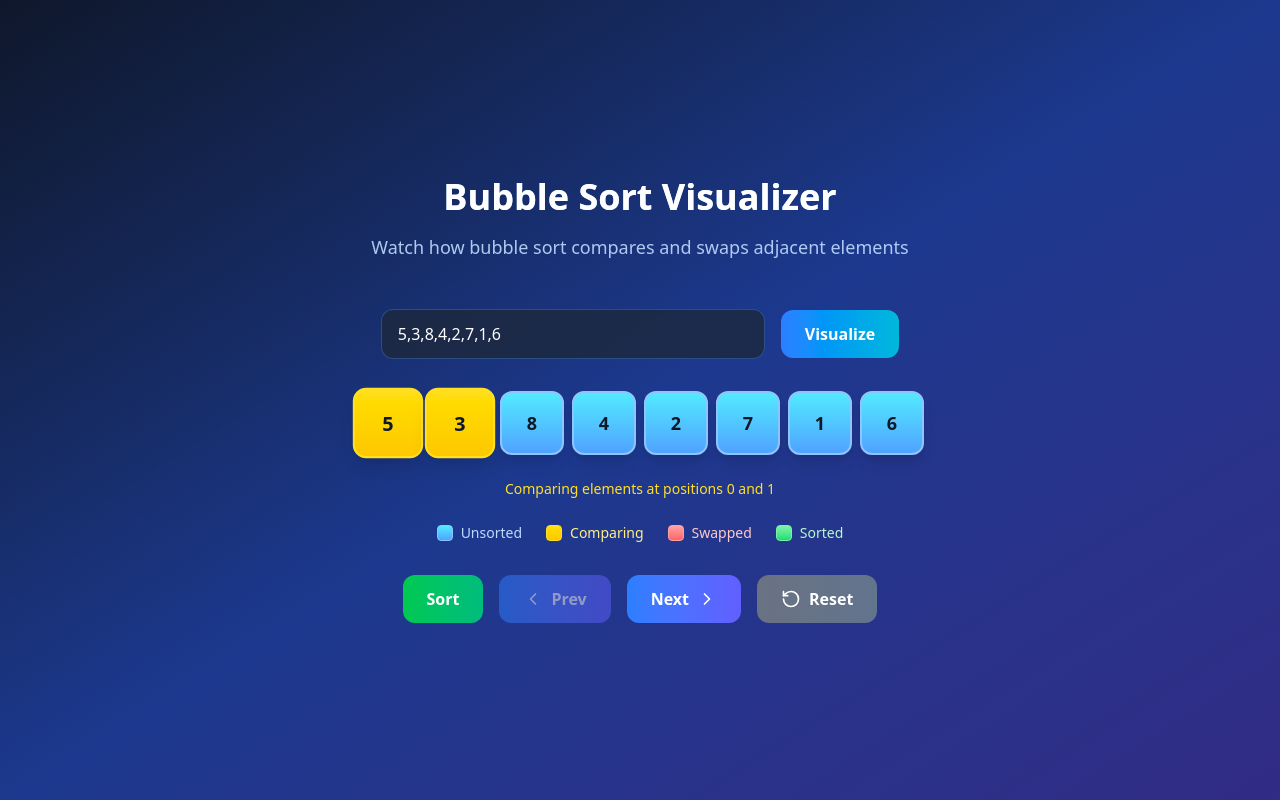
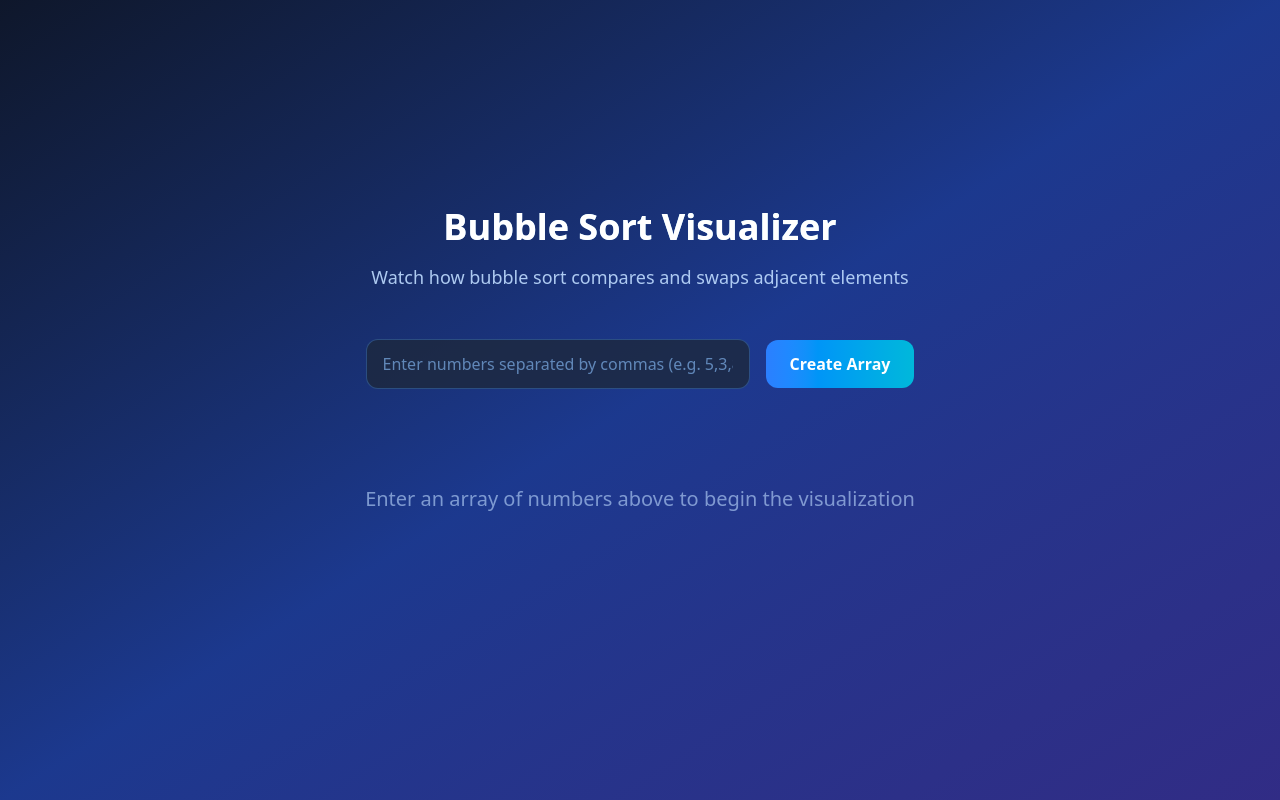
Before and after one commit to NadhiyaNashath/algorithm-visualizer, a React (Vite) app: page /algorithm-visualizer/bubble-sort in a window 1280 px wide. Built offline with nearby package versions, Linux system fonts and the light colour scheme.

Commit message:
feat: number comparision in bubble sort

```diff
--- a/src/components/BubbleSortVisualizer.jsx
+++ b/src/components/BubbleSortVisualizer.jsx
@@ -1,10 +1,77 @@
 import React, { useState, useEffect, useRef } from 'react';
 import { Play, Pause, SkipBack, ChevronLeft, ChevronRight, RotateCcw } from 'lucide-react';
-import { getBubbleSortSteps } from '../utils/bubbleSortSteps';
+
+// Bubble sort steps generator
+function getBubbleSortSteps(arr) {
+  const steps = [];
+  const array = [...arr];
+  const n = array.length;
+
+  // Initial state
+  steps.push({
+    array: [...array],
+    comparing: null,
+    swapped: null,
+    sortedIndices: []
+  });
+
+  const sortedIndices = [];
+
+  for (let i = 0; i < n - 1; i++) {
+    for (let j = 0; j < n - i - 1; j++) {
+      // Show comparison
+      steps.push({
+        array: [...array],
+        comparing: [j, j + 1],
+        swapped: null,
+        sortedIndices: [...sortedIndices]
+      });
+
+      // Check if swap is needed
+      if (array[j] > array[j + 1]) {
+        // Swap
+        [array[j], array[j + 1]] = [array[j + 1], array[j]];
+
+        // Show swap
+        steps.push({
+          array: [...array],
+          comparing: null,
+          swapped: [j, j + 1],
+          sortedIndices: [...sortedIndices]
+        });
+      }
+    }
+
+    // Mark the last element as sorted
+    sortedIndices.push(n - 1 - i);
+
+    steps.push({
+      array: [...array],
+      comparing: null,
+      swapped: null,
+      sortedIndices: [...sortedIndices]
+    });
+  }
+
+  // Mark the first element as sorted (it's automatically sorted when we reach here)
+  if (n > 0) {
+    sortedIndices.push(0);
+  }
+
+  // Final state
+  steps.push({
+    array: [...array],
+    comparing: null,
+    swapped: null,
+    sortedIndices: [...sortedIndices]
+  });
+
+  return steps;
+}
 
 export default function BubbleSortVisualizer() {
-  const [inputValue, setInputValue] = useState('5,3,8,4,2,7,1,6');
-  const [array, setArray] = useState([5, 3, 8, 4, 2, 7, 1, 6]);
+  const [inputValue, setInputValue] = useState('');
+  const [array, setArray] = useState(null);
   const [steps, setSteps] = useState([]);
   const [currentStepIndex, setCurrentStepIndex] = useState(0);
   const [isPlaying, setIsPlaying] = useState(false);
@@ -12,13 +79,19 @@ export default function BubbleSortVisualizer() {
 
   // Generate steps whenever array changes
   useEffect(() => {
+    if (array && array.length > 0) {
       setSteps(getBubbleSortSteps(array));
       setCurrentStepIndex(0);
       setIsPlaying(false);
+    } else {
+      setSteps([]);
+      setCurrentStepIndex(0);
+      setIsPlaying(false);
+    }
   }, [array]);
 
   useEffect(() => {
-    if (isPlaying) {
+    if (isPlaying && steps.length > 0) {
       intervalRef.current = setInterval(() => {
         setCurrentStepIndex((idx) => {
           if (idx < steps.length - 1) return idx + 1;
@@ -27,7 +100,7 @@ export default function BubbleSortVisualizer() {
             return idx;
           }
         });
-      }, 800);
+      }, 1300);
     } else {
       clearInterval(intervalRef.current);
     }
@@ -35,18 +108,13 @@ export default function BubbleSortVisualizer() {
     return () => clearInterval(intervalRef.current);
   }, [isPlaying, steps.length]);
 
-  if (steps.length === 0) {
-    return (
-      <div className="min-h-screen bg-gradient-to-br from-slate-900 via-blue-900 to-indigo-900 flex items-center justify-center">
-        <div className="text-blue-200 text-xl">Loading...</div>
-      </div>
-    );
+  const handleSubmit = (e) => {
+    e?.preventDefault();
+    if (!inputValue.trim()) {
+      alert('Please enter some numbers');
+      return;
     }
 
-  const { array: currentArray, comparing, swapped, sortedIndices } = steps[currentStepIndex];
-
-  const handleSubmit = (e) => {
-    e?.preventDefault();
     const parsedArray = inputValue
       .split(',')
       .map((s) => s.trim())
@@ -62,6 +130,10 @@ export default function BubbleSortVisualizer() {
   };
 
   const getBarColor = (index) => {
+    if (!steps.length || currentStepIndex >= steps.length) return 'bg-gradient-to-t from-blue-400 to-cyan-300 border-blue-300';
+
+    const { comparing, swapped, sortedIndices } = steps[currentStepIndex];
+
     if (sortedIndices && sortedIndices.includes(index)) {
       return 'bg-gradient-to-t from-green-400 to-green-300 border-green-300';
     } else if (swapped && swapped.includes(index)) {
@@ -72,6 +144,8 @@ export default function BubbleSortVisualizer() {
       return 'bg-gradient-to-t from-blue-400 to-cyan-300 border-blue-300';
     }
   };
+
+  const currentStep = steps[currentStepIndex];
 
   return (
     <div className="min-h-screen bg-gradient-to-br from-slate-900 via-blue-900 to-indigo-900 p-8 flex items-center justify-center">
@@ -87,13 +161,13 @@ export default function BubbleSortVisualizer() {
         </div>
 
         {/* Input Form */}
-        <div className="mb-4">
+        <div className="mb-8">
           <div className="flex flex-col sm:flex-row gap-4 items-center justify-center">
             <input
               type="text"
               value={inputValue}
               onChange={(e) => setInputValue(e.target.value)}
-              placeholder="Enter numbers separated by commas"
+              placeholder="Enter numbers separated by commas (e.g. 5,3,8)"
               className="w-full sm:w-96 px-4 py-3 bg-slate-800/80 border border-blue-400/30 rounded-xl text-white placeholder-blue-300/60 focus:outline-none focus:border-blue-400/60 focus:ring-2 focus:ring-blue-400/20"
               onKeyPress={(e) => {
                 if (e.key === 'Enter') {
@@ -103,24 +177,35 @@ export default function BubbleSortVisualizer() {
             />
             <button
               onClick={handleSubmit}
-              className="px-6 py-3 bg-gradient-to-r from-blue-500 to-cyan-500 text-white font-semibold rounded-xl hover:from-blue-600 hover:to-cyan-600 transition-all duration-200 transform"
+              className="px-6 py-3 bg-gradient-to-r from-blue-500 to-cyan-500 text-white font-semibold rounded-xl hover:from-blue-600 hover:to-cyan-600 transition-all duration-200 transform hover:scale-105"
             >
-              Visualize
+              Create Array
             </button>
           </div>
         </div>
 
-        {/* Array Visualization */}
-        <div className="mb-8 mt-8">
+        {/* Show message when no array is entered */}
+        {!array && (
+          <div className="text-center py-16">
+            <div className="text-blue-200/60 text-xl mb-4">
+              Enter an array of numbers above to begin the visualization
+            </div>
+          </div>
+        )}
+
+        {/* Array Visualization - Only show when array exists */}
+        {array && steps.length > 0 && (
+          <div className="mb-8">
             <div className="flex flex-wrap justify-center gap-2 mb-6">
-            {currentArray.map((value, index) => (
+
+              {currentStep.array.map((value, index) => (
                 <div
                   key={index}
                   className={`
                     h-16 w-16 ${getBarColor(index)}
                     flex items-center justify-center text-gray-900 font-bold text-lg
                     rounded-xl border-2 transition-all duration-300 transform
-                  ${(comparing && comparing.includes(index)) || (swapped && swapped.includes(index)) ? 'scale-110' : 'scale-100'}
+                    ${(currentStep.comparing && currentStep.comparing.includes(index)) || (currentStep.swapped && currentStep.swapped.includes(index)) ? 'scale-110' : 'scale-100'}
                     shadow-lg
                   `}
                 >
@@ -131,25 +216,37 @@ export default function BubbleSortVisualizer() {
 
             {/* Step Information */}
             <div className="text-center mb-6">
-            {comparing && (
-              <div className="text-yellow-300 text-sm mt-2">
-                Comparing elements at positions {comparing[0]} and {comparing[1]}
+              <div className="text-blue-200 text-sm mb-2">
+                Step {currentStepIndex + 1} of {steps.length}
+              </div>
+              {currentStep.comparing && (
+                <div className="text-yellow-300 text-lg mt-2">
+                  Comparing: {currentStep.array[currentStep.comparing[0]]} vs {currentStep.array[currentStep.comparing[1]]}
+                  <div className="text-yellow-200 text-base mt-1">
+                    {currentStep.array[currentStep.comparing[0]] > currentStep.array[currentStep.comparing[1]]
+                      ? `${currentStep.array[currentStep.comparing[0]]} > ${currentStep.array[currentStep.comparing[1]]}, swap needed!`
+                      : `${currentStep.array[currentStep.comparing[0]]} ≤ ${currentStep.array[currentStep.comparing[1]]}, no swap needed`
+                    }
+                  </div>
                 </div>
               )}
-            {swapped && (
-              <div className="text-red-300 text-sm mt-2">
-                Swapped elements at positions {swapped[0]} and {swapped[1]}
+              {currentStep.swapped && (
+                <div className="text-red-300 text-lg mt-2">
+                  Swapped: {currentStep.array[currentStep.swapped[1]]} and {currentStep.array[currentStep.swapped[0]]}
+                  <div className="text-red-200 text-base mt-1">
+                    {currentStep.array[currentStep.swapped[1]]} was greater than {currentStep.array[currentStep.swapped[0]]}, so they were swapped
+                  </div>
                 </div>
               )}
-            {sortedIndices && sortedIndices.length === currentArray.length && (
-              <div className="text-green-300 text-sm mt-2 font-semibold">
+              {currentStep.sortedIndices && currentStep.sortedIndices.length === currentStep.array.length && (
+                <div className="text-green-300 text-lg mt-2 font-semibold">
                   Array is sorted!
                 </div>
               )}
             </div>
 
             {/* Legend */}
-          <div className="flex flex-wrap justify-center gap-6 text-sm">
+            <div className="flex flex-wrap justify-center gap-6 text-sm mb-8">
               <div className="flex items-center gap-2">
                 <div className="w-4 h-4 bg-gradient-to-t from-blue-400 to-cyan-300 rounded border border-blue-300"></div>
                 <span className="text-blue-200">Unsorted</span>
@@ -167,31 +264,30 @@ export default function BubbleSortVisualizer() {
                 <span className="text-green-200">Sorted</span>
               </div>
             </div>
-        </div>
-
-        {/* Controls */}
-        <div className="">
+            <div className='p-4 items-center justify-center flex text-white text-xl font-semibold'>Click the play button to begin sorting</div>
+            {/* Controls - Only show when array exists */}
             <div className="flex flex-wrap justify-center gap-4">
               <button
                 onClick={() => setIsPlaying(!isPlaying)}
-              className="flex items-center gap-2 px-6 py-3 bg-gradient-to-r from-green-500 to-emerald-500 text-white font-semibold rounded-xl hover:from-green-600 hover:to-emerald-600 transition-all duration-200 transform"
+                className="flex items-center gap-2 px-6 py-3 bg-gradient-to-r from-green-500 to-emerald-500 text-white font-semibold rounded-xl hover:from-green-600 hover:to-emerald-600 transition-all duration-200 transform hover:scale-105"
               >
-              {isPlaying ? 'Pause' : 'Sort'}
+                {isPlaying ? <Pause size={20} /> : <Play size={20} />}
+                {isPlaying ? 'Pause' : 'Play'}
               </button>
 
               <button
                 onClick={() => setCurrentStepIndex((idx) => Math.max(idx - 1, 0))}
                 disabled={currentStepIndex === 0}
-              className="flex items-center gap-2 px-6 py-3 bg-gradient-to-r from-blue-500 to-indigo-500 text-white font-semibold rounded-xl hover:from-blue-600 hover:to-indigo-600 transition-all duration-200 transform disabled:opacity-50 disabled:transform-none disabled:cursor-not-allowed"
+                className="flex items-center gap-2 px-6 py-3 bg-gradient-to-r from-blue-500 to-indigo-500 text-white font-semibold rounded-xl hover:from-blue-600 hover:to-indigo-600 transition-all duration-200 transform hover:scale-105 disabled:opacity-50 disabled:transform-none disabled:cursor-not-allowed"
               >
                 <ChevronLeft size={20} />
-              Prev
+                Previous
               </button>
 
               <button
                 onClick={() => setCurrentStepIndex((idx) => Math.min(idx + 1, steps.length - 1))}
                 disabled={currentStepIndex === steps.length - 1}
-              className="flex items-center gap-2 px-6 py-3 bg-gradient-to-r from-blue-500 to-indigo-500 text-white font-semibold rounded-xl hover:from-blue-600 hover:to-indigo-600 transition-all duration-200 transform disabled:opacity-50 disabled:transform-none disabled:cursor-not-allowed"
+                className="flex items-center gap-2 px-6 py-3 bg-gradient-to-r from-blue-500 to-indigo-500 text-white font-semibold rounded-xl hover:from-blue-600 hover:to-indigo-600 transition-all duration-200 transform hover:scale-105 disabled:opacity-50 disabled:transform-none disabled:cursor-not-allowed"
               >
                 Next
                 <ChevronRight size={20} />
@@ -202,13 +298,14 @@ export default function BubbleSortVisualizer() {
                   setCurrentStepIndex(0);
                   setIsPlaying(false);
                 }}
-              className="flex items-center gap-2 px-6 py-3 bg-gradient-to-r from-gray-500 to-slate-500 text-white font-semibold rounded-xl hover:from-gray-600 hover:to-slate-600 transition-all duration-200 transform"
+                className="flex items-center gap-2 px-6 py-3 bg-gradient-to-r from-gray-500 to-slate-500 text-white font-semibold rounded-xl hover:from-gray-600 hover:to-slate-600 transition-all duration-200 transform hover:scale-105"
               >
                 <RotateCcw size={20} />
                 Reset
               </button>
             </div>
           </div>
+        )}
       </div>
     </div>
   );
```
Lines whose indentation alone changed are shown as unchanged.
